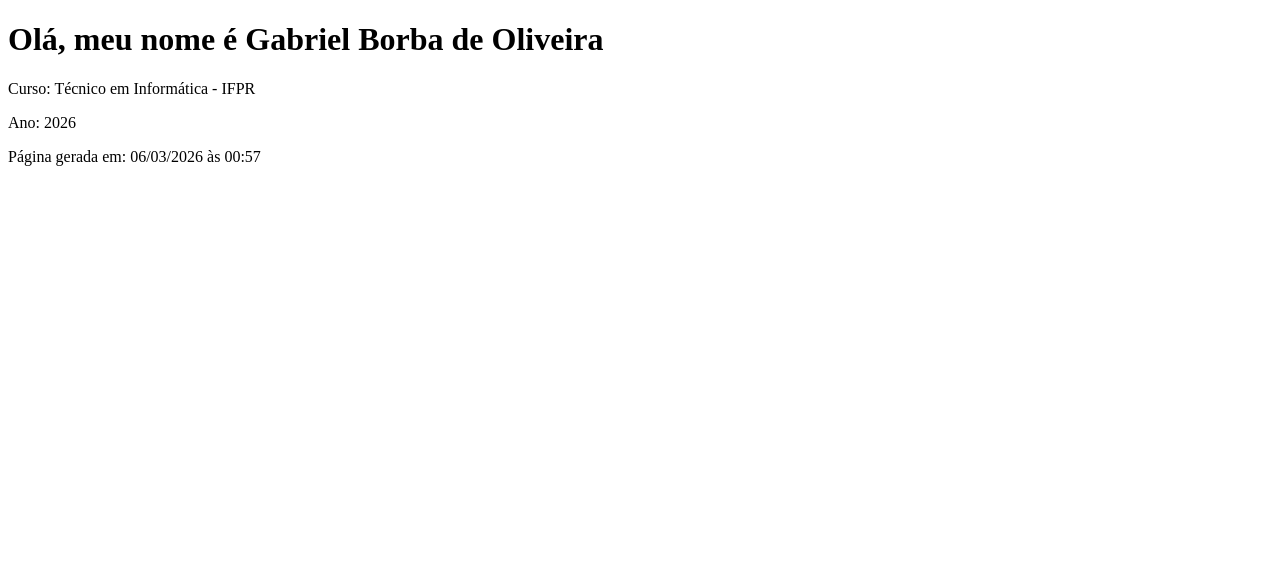
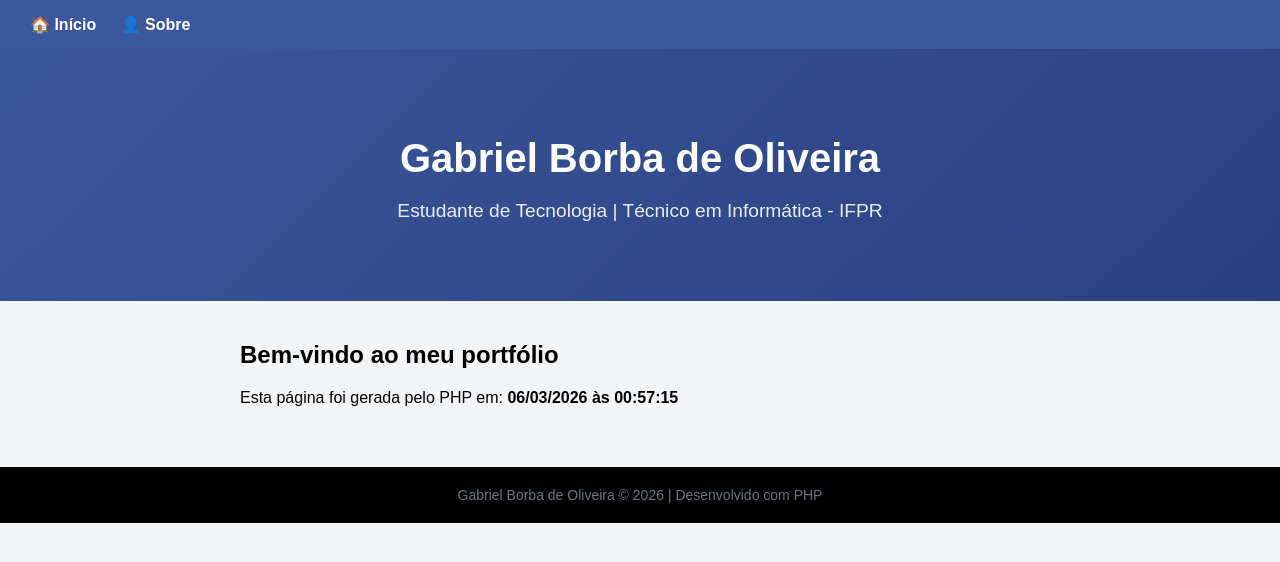
Before and after one commit to Gabriel-Borba-Oliveira/2026-DWII, a PHP site: page / in a window 1280 px wide. Shown: the top 562 px of the page. Run offline with PHP 8.4, Linux system fonts and the light colour scheme.

Commit message:
feat: aula03 - introdução ao PHP, variaveis e includes

```diff
--- a/01_php-intro/includes/cabecalho.php
+++ b/01_php-intro/includes/cabecalho.php
@@ -0,0 +1,11 @@
+<!-- incluides/cabealho.php -->
+<nav style="background: #3b579d; padding: 15px 30px; font-family: Arial, sans-serif;">
+    <a href="index.php"
+        style="color: white; text-decoration: none; margin-right: 20px: font-weight: bold;">
+       🏠 Início
+    </a>
+    <a href="sobre.php"
+        style="color: white; text-decoration: none; font-weight: bold;">
+       👤 Sobre
+    </a>
+</nav>
--- a/01_php-intro/includes/rodape.php
+++ b/01_php-intro/includes/rodape.php
@@ -0,0 +1,5 @@
+<!-- incluides/rodape.php -->
+<footer style="background: #010000; color: #6b7280; text-align: center; padding: 20px; margin-top: 60px; font-family: Arial, sans-serif; font-size: 14px;">
+    <?php echo $nome; ?> &copy; <?php echo date("Y"); ?>
+    | Desenvolvido com PHP
+</footer>
--- a/01_php-intro/index.php
+++ b/01_php-intro/index.php
@@ -9,8 +9,9 @@
 <?php
 // Variáveis PHP - serão usadas no HTML abaixo
 $nome = "Gabriel Borba de Oliveira";
+$profissao = "Estudante de Tecnologia";
 $curso = "Técnico em Informática - IFPR";
-$ano = "2026";
+$pagina_atual = "inicio";
 ?>
 <!DOCTYPE html>
 <html lang="pt-BR">
@@ -18,11 +19,33 @@ $ano = "2026";
     <meta charset="UTF-8">
     <meta name="viewport" content="width=device-width, initial-scale=1.0">
     <title>Portfólio - <?php echo $nome; ?></title>
+    <style>
+        body { font-family: Arial, sans-serif; margin: 0; background: #f3f4f6;}
+        nav { background: #3b579d; padding: 15px 30px; }
+        nav a { color: white; text-decoration: none; margin-right: 20px; font-weight: bold; }
+        nav a:hover { text-decoration: underline; }
+        .hero { background: linear-gradient(135deg, #3b579d, #2a4080); color: white; text-align: center; padding: 60px 20px; }
+        .hero h1 { font-size: 2.5em; margin-bottom: 10px; }
+        .hero p { font-size: 1.2em; opacity: 0.9; }
+        .container { max-width: 800px; margin: 40px auto; padding: 0 20px; }
+        footer { background: #010000; color: #6b7280; text-align: center; padding: 20px; margin-top: 60px; font-size: 14px; }
+    </style>
 </head>
 <body>
-    <h1>Olá, meu nome é <?php echo $nome; ?></h1>
-    <p>Curso: <?php echo $curso; ?></p>
-    <p>Ano: <?php echo $ano; ?></p>
-    <p>Página gerada em: <?php echo date("d/m/Y \à\s H:i"); ?></p>
+
+    <?php include 'includes/cabecalho.php'; ?>
+
+    <div class="hero">
+        <h1><?php echo $nome; ?></h1>
+        <p><?php echo $profissao; ?> | <?php echo $curso; ?></p>
+    </div>
+
+    <div class="container">
+        <h2>Bem-vindo ao meu portfólio</h2>
+        <p>Esta página foi gerada pelo PHP em:
+            <strong><?php echo date("d/m/Y \à\s H:i:s"); ?></strong></p>
+    </div>
+
+    <?php include 'includes/rodape.php'; ?>
 </body>
 </html>
```
Also changed, not shown: 01_php-intro/sobre.php (+28 -0 lines).
